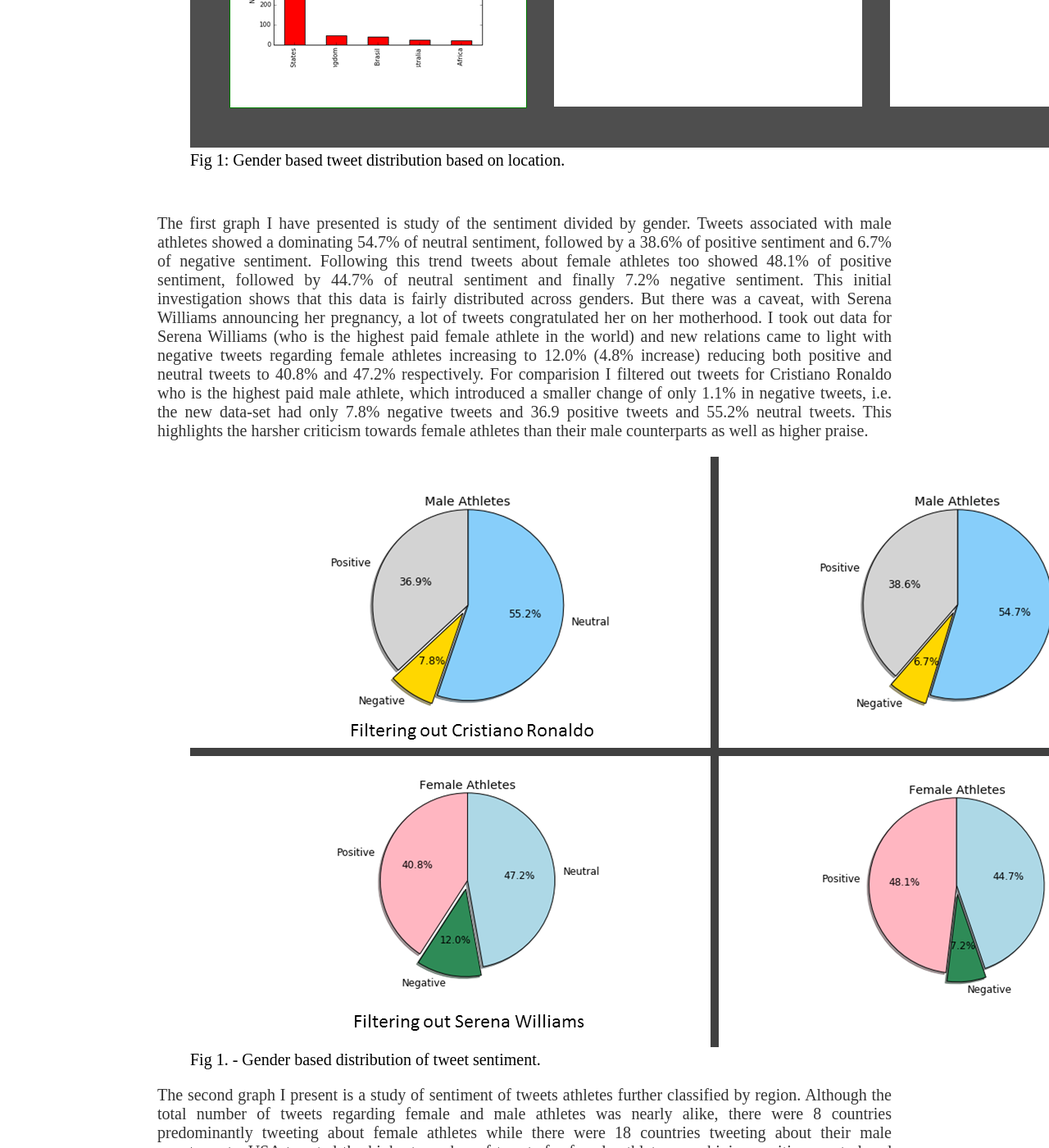
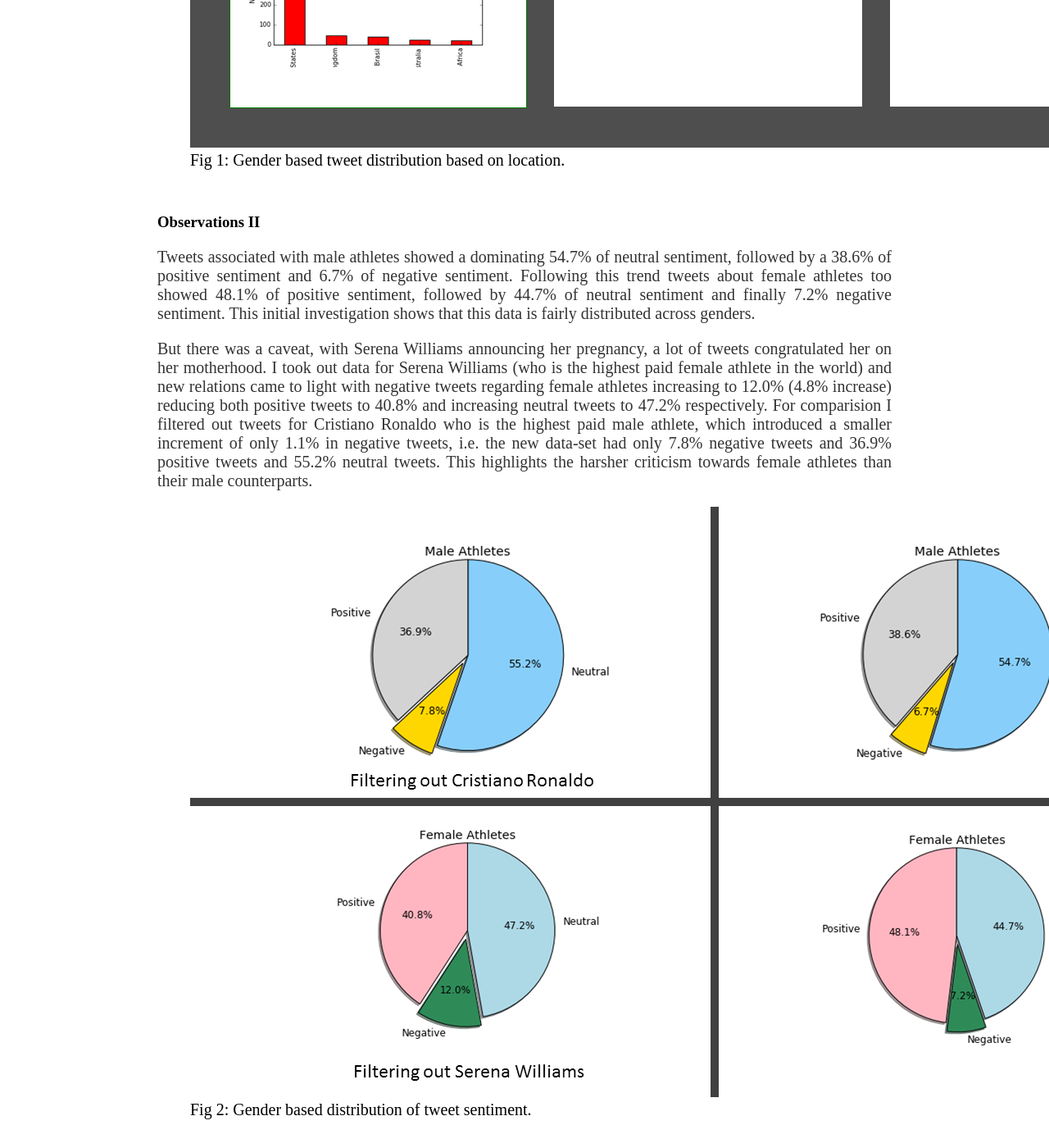
Before and after one commit to SreyaG/SportTweet, a Jekyll site: the page built from results/index.html, in a window 1280 px wide and 1400 px high, scrolled down 951 px. Shown: the whole window at 82% size. Built offline with Jekyll 4.4.1, drawn with Linux system fonts in a browser that asks for light colours; some of the changed text lies outside the part shown.

Commit message:
Update index.html

```diff
--- a/results/index.html
+++ b/results/index.html
@@ -16,32 +16,39 @@
   		<figcaption>Fig 1: Gender based tweet distribution based on location.</figcaption>
 	</figure>
 	<br>
+	<h3> Observations II </h3>
 	<p>
-	The first graph I have presented is study of the sentiment divided by gender.
 	Tweets associated with male athletes showed a dominating 54.7% of neutral sentiment, followed by a 38.6% of positive sentiment
 	and 6.7% of negative sentiment. Following this trend tweets about female athletes too showed 48.1% of positive sentiment,
 	followed by 44.7% of neutral sentiment and finally 7.2% negative sentiment.  This initial investigation shows that this data is
-	fairly distributed across genders. But there was a caveat, with Serena Williams announcing her pregnancy,
+	fairly distributed across genders.</p>
+	<p> But there was a caveat, with Serena Williams announcing her pregnancy,
 	a lot of tweets congratulated her on her motherhood. I took out data for Serena Williams (who is the highest paid female athlete
 	in the world) and new relations came to light with negative tweets regarding female athletes increasing to 12.0% (4.8% increase) reducing both
-	positive and neutral tweets to 40.8% and 47.2% respectively. For comparision I filtered out tweets for Cristiano Ronaldo who is the highest paid
-	male athlete, which introduced a smaller change of only 1.1% in negative tweets, i.e. the new data-set had only 7.8% negative tweets and 36.9 positive tweets
+	positive tweets to 40.8% and increasing neutral tweets to 47.2% respectively. For comparision I filtered out tweets for Cristiano Ronaldo who is the highest paid
+	male athlete, which introduced a smaller increment of only 1.1% in negative tweets, i.e. the new data-set had only 7.8% negative tweets and 36.9% positive tweets
     and 55.2% neutral tweets.
-	This highlights the harsher criticism towards female athletes than their male counterparts as well as higher praise.
+	This highlights the harsher criticism towards female athletes than their male counterparts.
 	</p>
 	<figure>
-  		<img src="/SportTweet/images/observation2.png" alt="pic 1" >
-  		<figcaption>Fig 1. - Gender based distribution of tweet sentiment.</figcaption>
+  		<img src="/SportTweet/images/observation2.png" alt="pic 2" >
+  		<figcaption>Fig 2: Gender based distribution of tweet sentiment.</figcaption>
 	</figure>
+	<br>
+	<h3> Observations III </h3>
 	<p>
-	The second graph I present is a study of sentiment of tweets athletes further classified by region.
-	Although the total number of tweets regarding female and male athletes was nearly alike, there were 8 countries predominantly
-	tweeting about female athletes while there were 18 countries tweeting about their male counterparts.
-	USA tweeted the highest number of tweets for female athletes, combining positive, neutral and negative tweets.
-	Brasil on the other hand had the highest number of tweets for male athletes with all of them neutral.
+	A study of sentiment of tweets athletes further classified by region. USA has the highest number of tweets for both male and female athletes,  sentiment with regards to female athletes.
 	</p>
 	<figure>
-  		<img src="/SportTweet/images/slide2.png" alt="pic 2" >
-  		<figcaption>Fig 2. - Sentiment and Gender and Country.</figcaption>
+  		<img src="/SportTweet/images/observation3.png" alt="pic 3" >
+  		<figcaption>Fig 3: Sentiment distribution of tweets for countries based on gender.</figcaption>
+	</figure>
+	<h3> Observations IV </h3>
+	<p>
+	An observation of the timelines of the tweets show, most tweets irresective of countries, are tweeted at nights.
+	</p>
+	<figure>
+  		<img src="/SportTweet/images/observation4.png" alt="pic 4" >
+  		<figcaption>Fig 4: - Sentiment distribution of tweets based on time of day and country.</figcaption>
 	</figure>
 </div><!-- /.blurb -->
```
